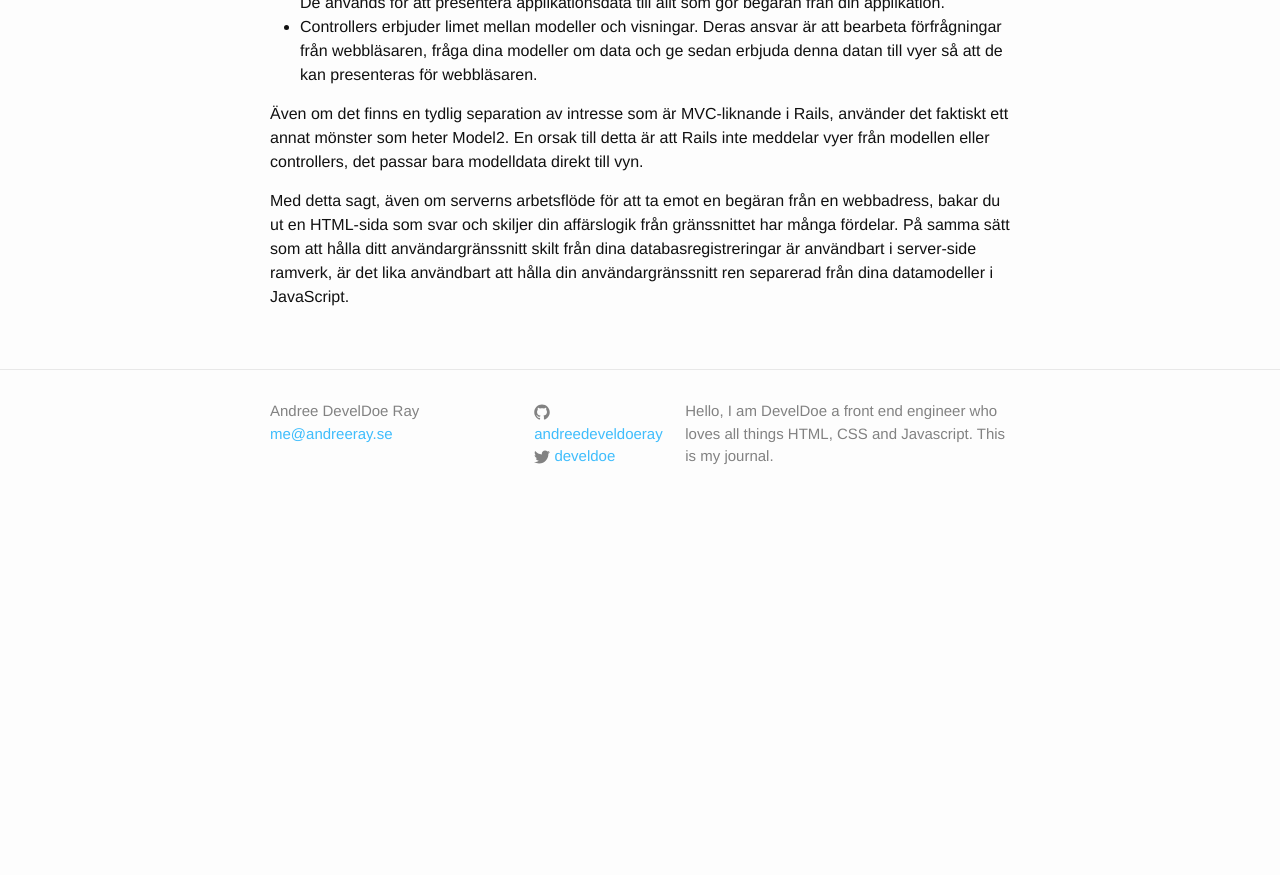
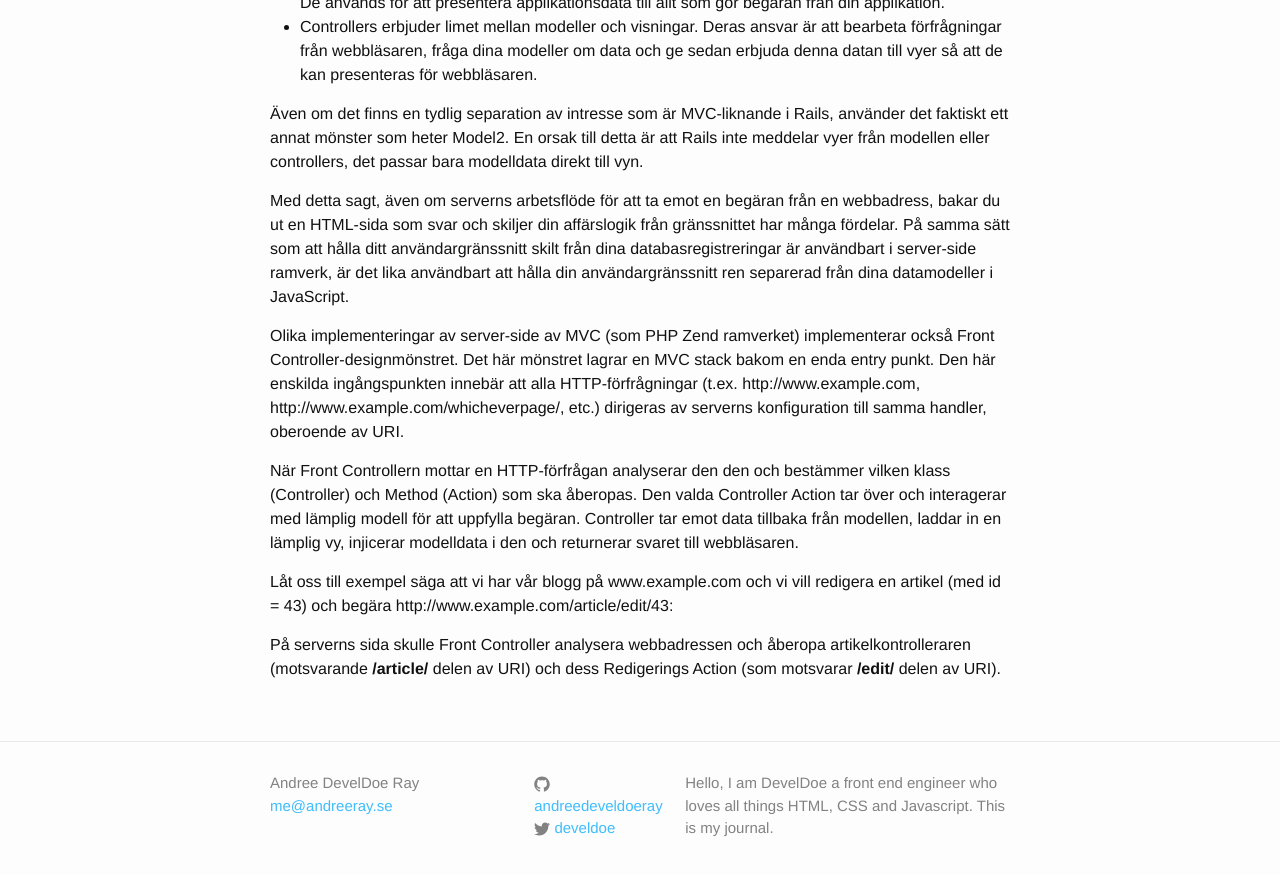
Before and after one commit to develdoe/develdoe.github.io, a Jekyll site: the page built from _posts/2017-10-23-mvc-model-view-controller.md, in a window 1280 px wide and 900 px high, scrolled down 2483 px. Shown: the top 875 px of the window. Built offline with Jekyll 4.4.1, drawn with Linux system fonts in a browser that asks for light colours; before the commit the page ends 3011 px from its top, so only the background shows below that.

Commit message:
Update 2017-10-23-mvc-model-view-controller.md

```diff
--- a/_posts/2017-10-23-mvc-model-view-controller.md
+++ b/_posts/2017-10-23-mvc-model-view-controller.md
@@ -59,3 +59,11 @@ Kärnpunkten är de tre MVC-komponenterna vi förväntar oss - modell-, vy- och
 Även om det finns en tydlig separation av intresse som är MVC-liknande i Rails, använder det faktiskt ett annat mönster som heter Model2. En orsak till detta är att Rails inte meddelar vyer från modellen eller controllers, det passar bara modelldata direkt till vyn.
 
 Med detta sagt, även om serverns arbetsflöde för att ta emot en begäran från en webbadress, bakar du ut en HTML-sida som svar och skiljer din affärslogik från gränssnittet har många fördelar. På samma sätt som att hålla ditt användargränssnitt skilt från dina databasregistreringar är användbart i server-side ramverk, är det lika användbart att hålla din användargränssnitt ren separerad från dina datamodeller i JavaScript.
+
+Olika implementeringar av server-side av MVC (som PHP Zend ramverket) implementerar också Front Controller-designmönstret. Det här mönstret lagrar en MVC stack bakom en enda entry punkt. Den här enskilda ingångspunkten innebär att alla HTTP-förfrågningar (t.ex. http://www.example.com, http://www.example.com/whicheverpage/, etc.) dirigeras av serverns konfiguration till samma handler, oberoende av URI.
+
+När Front Controllern mottar en HTTP-förfrågan analyserar den den och bestämmer vilken klass (Controller) och Method (Action) som ska åberopas. Den valda Controller Action tar över och interagerar med lämplig modell för att uppfylla begäran. Controller tar emot data tillbaka från modellen, laddar in en lämplig vy, injicerar modelldata i den och returnerar svaret till webbläsaren.
+
+Låt oss till exempel säga att vi har vår blogg på www.example.com och vi vill redigera en artikel (med id = 43) och begära http://www.example.com/article/edit/43:
+
+På serverns sida skulle Front Controller analysera webbadressen och åberopa artikelkontrolleraren (motsvarande **/article/** delen av URI) och dess Redigerings Action (som motsvarar **/edit/** delen av URI).
```
